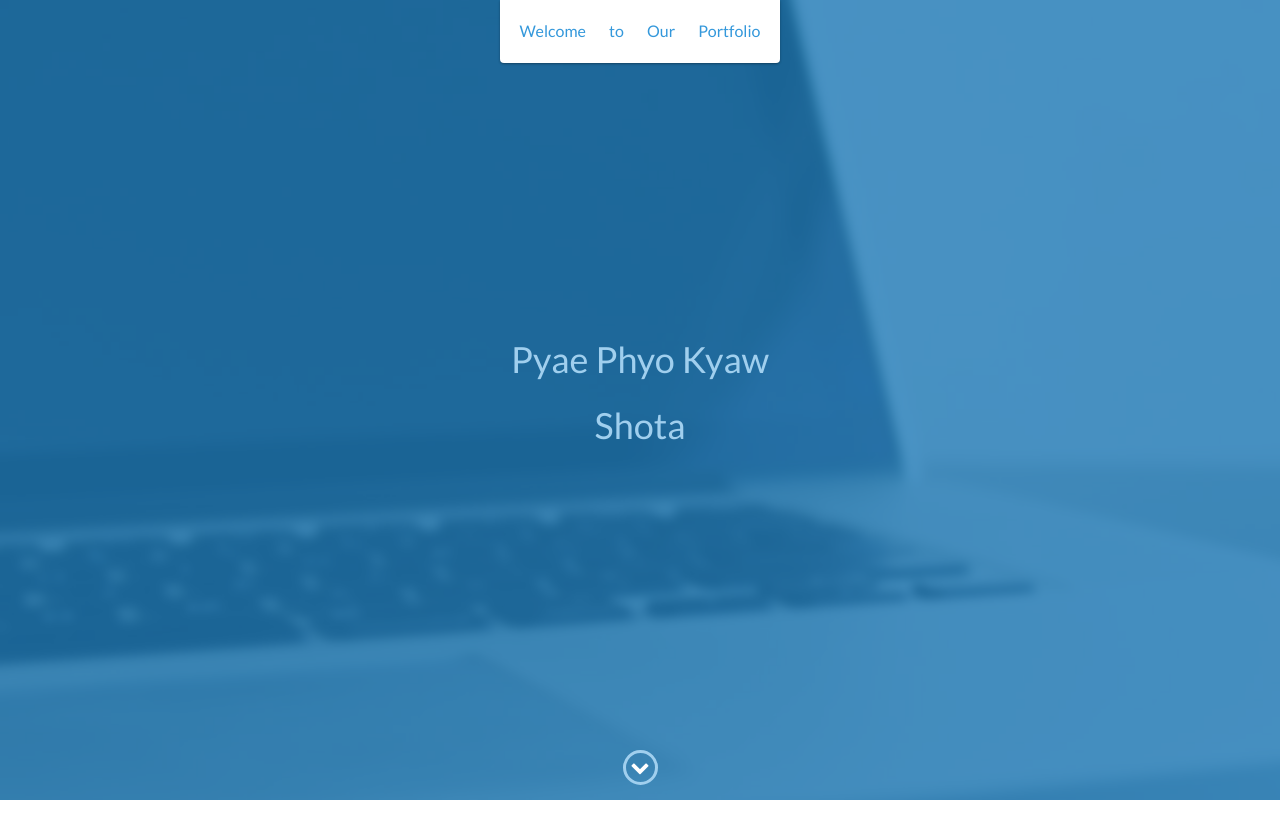
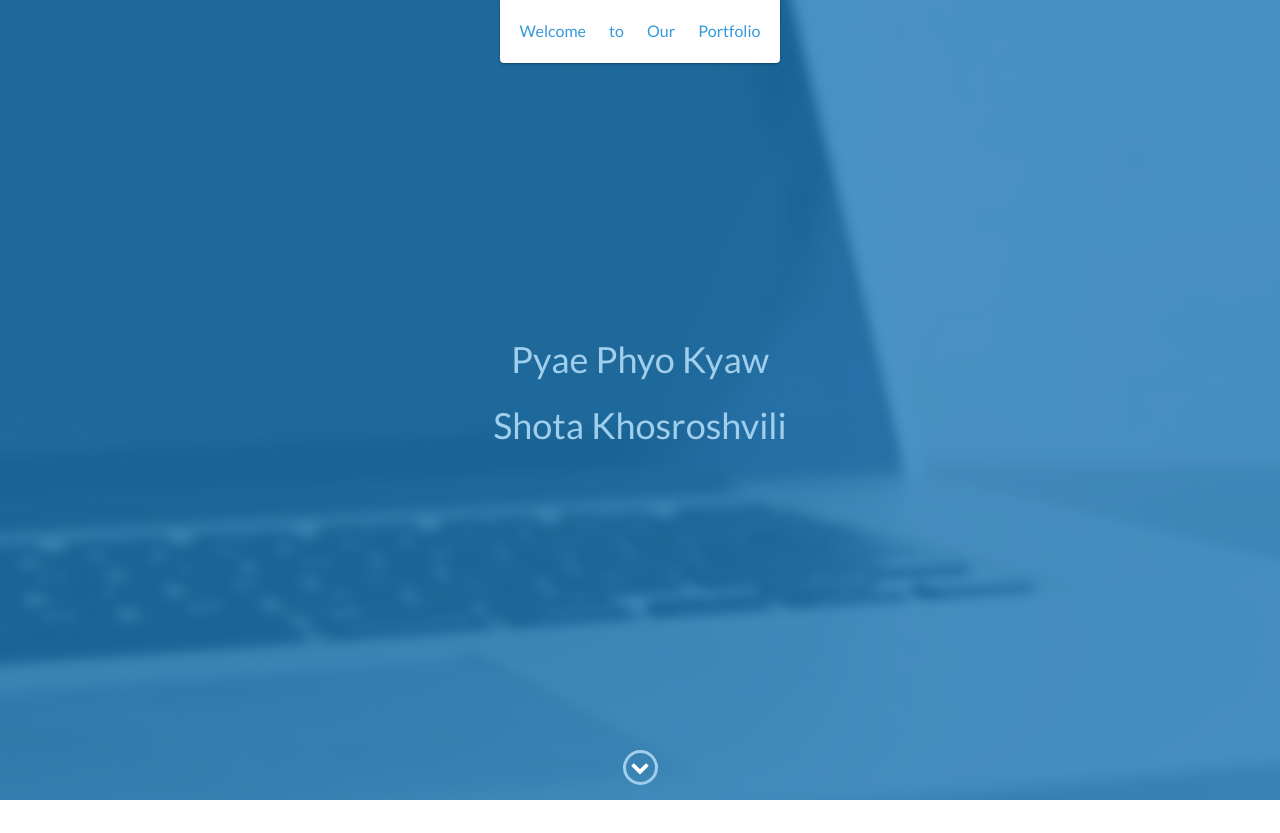
Before and after one commit to MacPPK/studyblockProj-master, a website: page index.html in a window 1280 px wide. Shown: the top 833 px of the page. Drawn offline with nearby package versions, Linux system fonts and the light colour scheme.

Commit message:
Index update, Shota

```diff
--- a/index.html
+++ b/index.html
@@ -46,7 +46,7 @@
     <div id="lead">
         <div id="lead-content">
             <a href="indexPPK.html"><h2>Pyae Phyo Kyaw</h2></a>
-            <a href="indexShota.html"><h2>Shota</h2></a>
+            <a href="indexShota.html"><h2>Shota Khosroshvili</h2></a>
             <!-- <a href="#" class="btn-rounded-white">Download Resume</a> -->
         </div>
         <!-- End #lead-content -->
```
Also changed, not shown: images/network.jpg (added), images/snowden.jpg (added).
